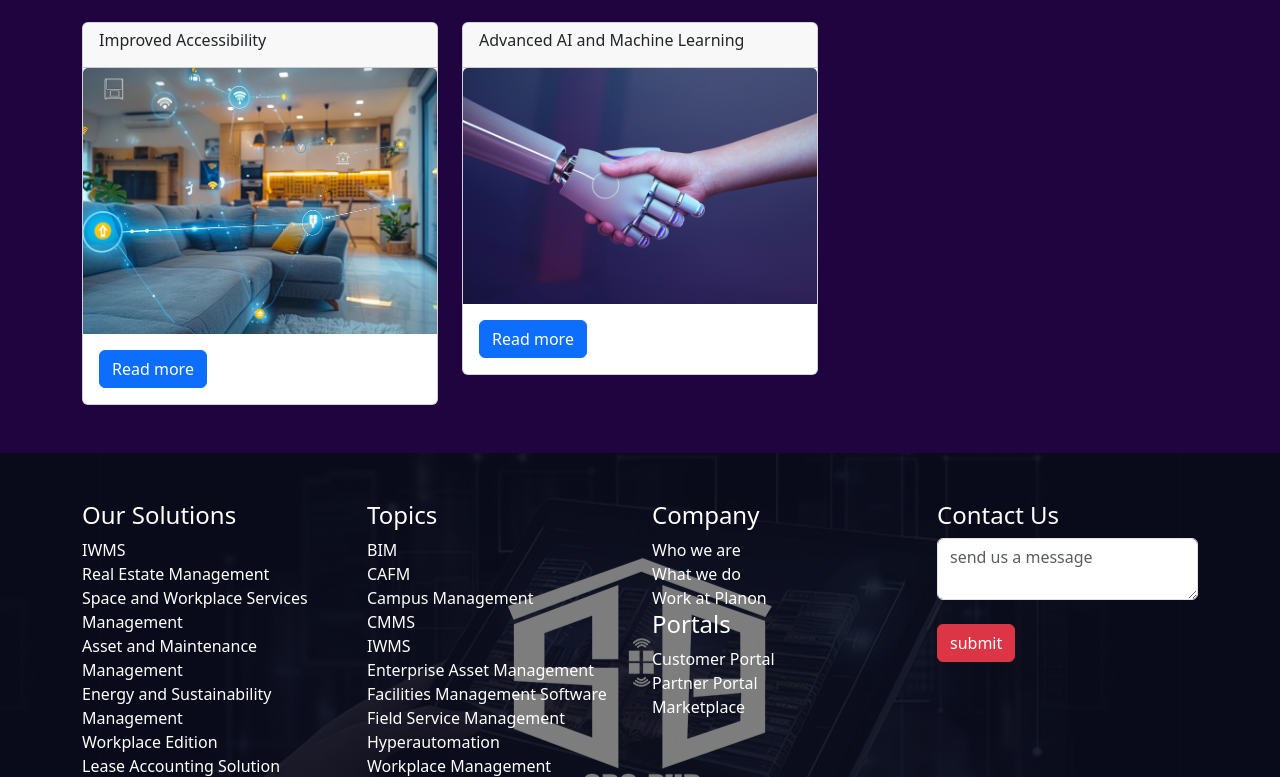
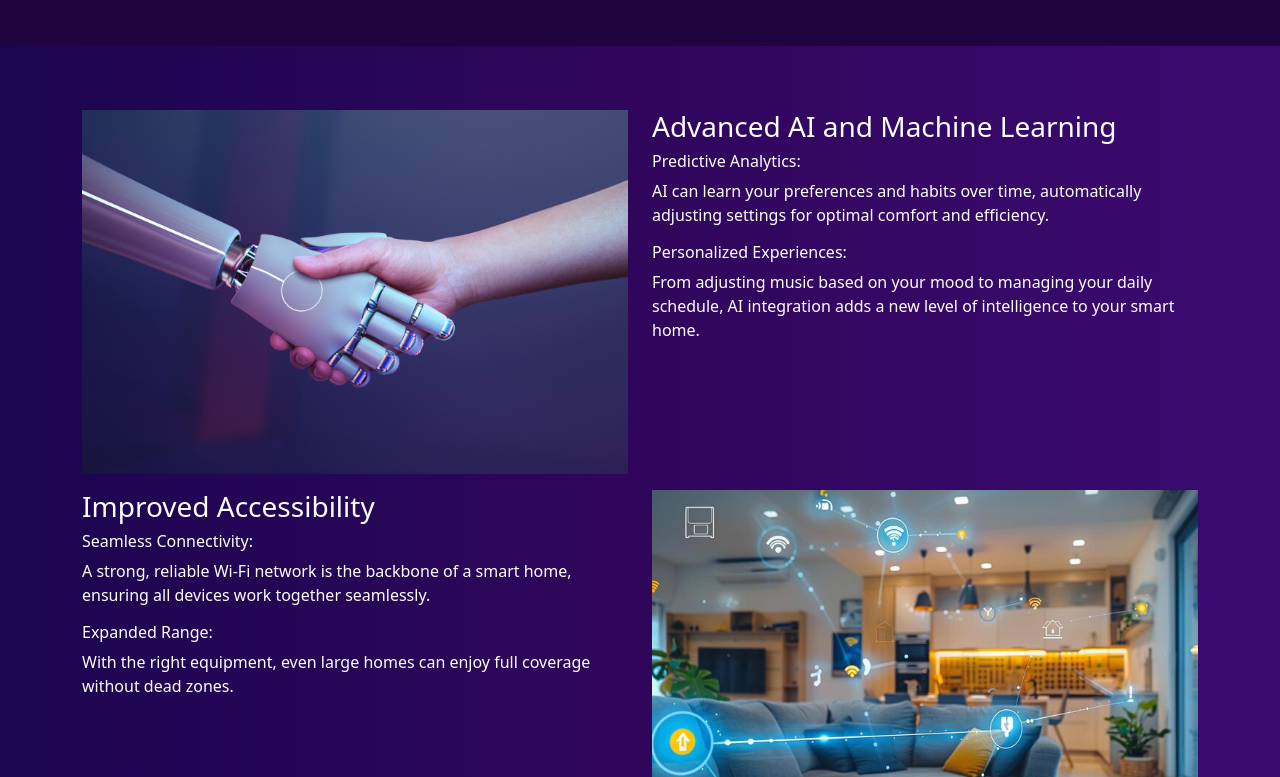
Before and after one commit to IslamImad12/sbs2, a React (Create React App) app: page /smartHomes in a window 1280 px wide. Shown: the part 1543-2320 px from the top of the page. Built offline with nearby package versions, Linux system fonts and the light colour scheme.

Commit message:
Add files via upload

```diff
--- a/src/SmartHome/SmartHome.jsx
+++ b/src/SmartHome/SmartHome.jsx
@@ -240,7 +240,7 @@ export default function SmartHome() {
               </div>
 
               {/* Benefit 7 */}
-              <div className="col">
+              {/* <div className="col">
                 <div className="card">
                   <div className="card-header">
                     <h6>Improved Accessibility</h6>
@@ -252,10 +252,10 @@ export default function SmartHome() {
                     </button>
                   </div>
                 </div>
-              </div>
+              </div> */}
 
               {/* Modal 7 */}
-              <div className="modal fade" id="modal7" data-bs-backdrop="static" data-bs-keyboard="false" tabIndex="-1" aria-labelledby="modalEnergyLabel" aria-hidden="true">
+              {/* <div className="modal fade" id="modal7" data-bs-backdrop="static" data-bs-keyboard="false" tabIndex="-1" aria-labelledby="modalEnergyLabel" aria-hidden="true">
                 <div className="modal-dialog">
                   <div className="modal-content">
                     <div className="modal-header">
@@ -271,10 +271,10 @@ export default function SmartHome() {
                     </div>
                   </div>
                 </div>
-              </div>
+              </div> */}
 
               {/* Benefit 8 */}
-              <div className="col">
+              {/* <div className="col">
                 <div className="card">
                   <div className="card-header">
                     <h6>Advanced AI and Machine Learning</h6>
@@ -286,10 +286,10 @@ export default function SmartHome() {
                     </button>
                   </div>
                 </div>
-              </div>
+              </div> */}
 
               {/* Modal 8 */}
-              <div className="modal fade" id="modal8" data-bs-backdrop="static" data-bs-keyboard="false" tabIndex="-1" aria-labelledby="modalEnergyLabel" aria-hidden="true">
+              {/* <div className="modal fade" id="modal8" data-bs-backdrop="static" data-bs-keyboard="false" tabIndex="-1" aria-labelledby="modalEnergyLabel" aria-hidden="true">
                 <div className="modal-dialog">
                   <div className="modal-content">
                     <div className="modal-header">
@@ -305,7 +305,37 @@ export default function SmartHome() {
                     </div>
                   </div>
                 </div>
-              </div>
+              </div> */}
+
+            </div>
+          </div>
+        </section>
+        <section id='smart'>
+          <div className="container">
+            <div className="row py-5 text-white">
+                <div className="col-md-6 d-flex justify-content-center align-items-center my-3">
+                    <img src={Ai} className='w-100 h-100' alt="" />
+                </div>
+
+                <div className="col-md-6 justify-content-center align-items-center my-3">
+                    <h3>Advanced AI and Machine Learning</h3>
+                    <h6>Predictive Analytics:</h6>
+                    <p> AI can learn your preferences and habits over time, automatically adjusting settings for optimal comfort and efficiency.</p>
+                    <h6>Personalized Experiences:</h6>
+                    <p>From adjusting music based on your mood to managing your daily schedule, AI integration adds a new level of intelligence to your smart home.</p>
+                </div>
+
+                <div className="col-md-6 justify-content-center align-items-center">
+                    <h3>Improved Accessibility</h3>
+                    <h6>Seamless Connectivity:</h6>
+                    <p> A strong, reliable Wi-Fi network is the backbone of a smart home, ensuring all devices work together seamlessly.</p>
+                    <h6>Expanded Range:</h6>
+                    <p>With the right equipment, even large homes can enjoy full coverage without dead zones.</p>
+                </div>
+
+                <div className="col-md-6 d-flex justify-content-center align-items-center">
+                    <img src={wifi} className='w-100 h-100' alt="" />
+                </div>
             </div>
           </div>
         </section>
```
